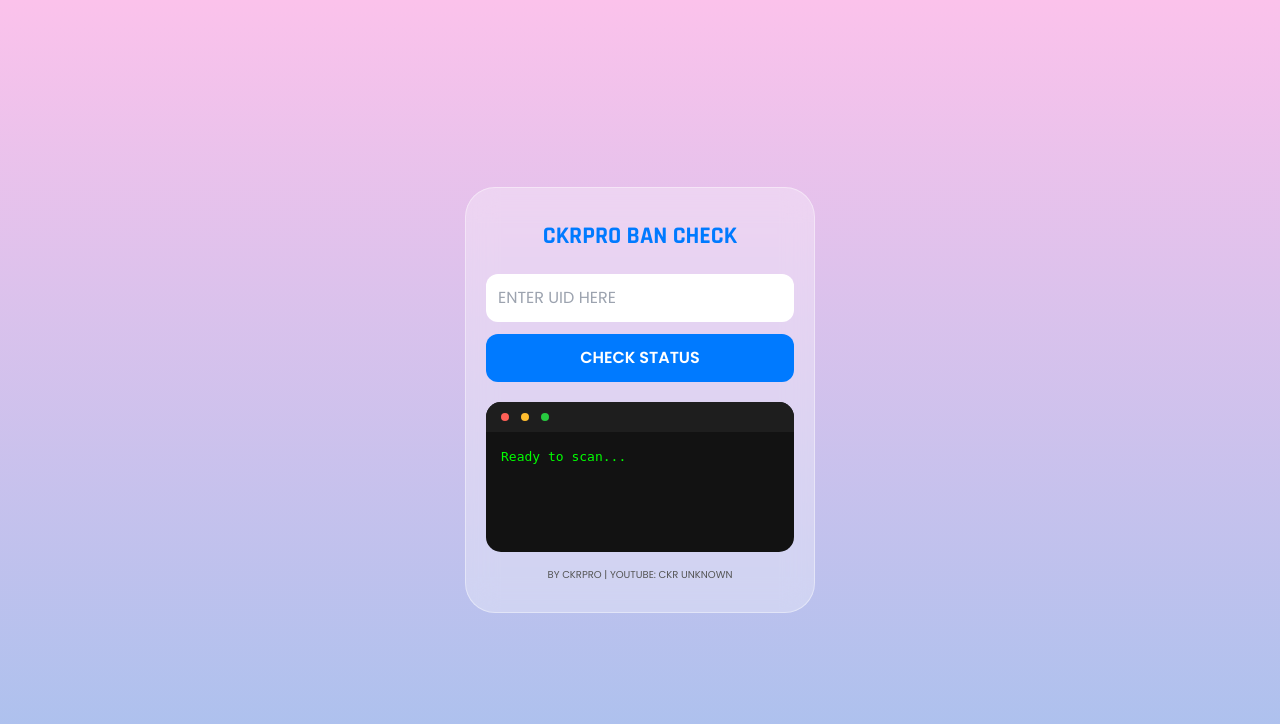
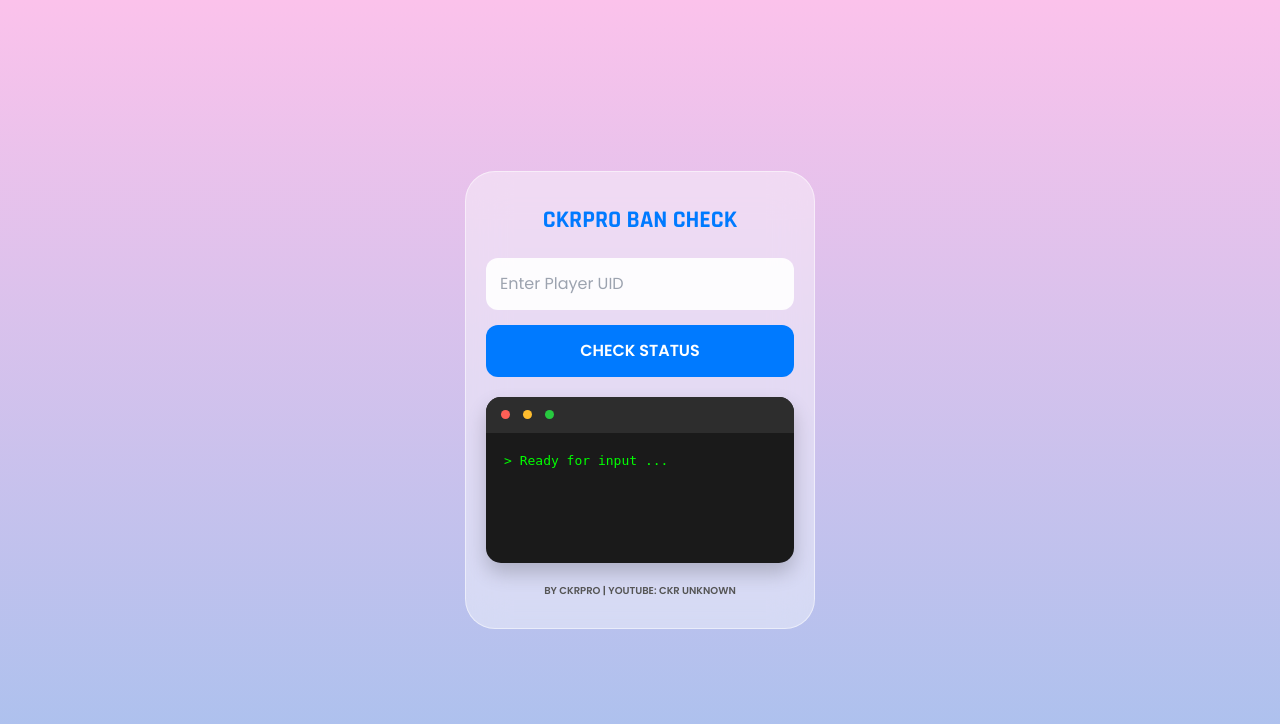
Before and after one commit to CKR11111/Ff-ban-check-web, a Flask app: page / in a window 1280 px wide. Shown: the top 724 px of the page. Run offline with Flask 3, Linux system fonts and the light colour scheme; some libraries are stand-ins or nearby versions.

Commit message:
Add files via upload

```diff
--- a/templates/index.html
+++ b/templates/index.html
@@ -13,58 +13,58 @@
             font-family: 'Poppins', sans-serif; margin: 0; padding: 10px;
         }
         .compact-card {
-            background: rgba(255, 255, 255, 0.3); backdrop-filter: blur(15px);
+            background: rgba(255, 255, 255, 0.4); backdrop-filter: blur(20px);
             border-radius: 30px; padding: 30px 20px; width: 100%; max-width: 350px;
-            border: 1px solid rgba(255, 255, 255, 0.4); text-align: center;
+            border: 1px solid rgba(255, 255, 255, 0.5); text-align: center;
         }
         .banner {
             font-family: 'Rajdhani', sans-serif; font-size: 24px; color: #007AFF;
-            text-transform: uppercase; margin-bottom: 20px;
+            text-transform: uppercase; margin-bottom: 20px; font-weight: 800;
         }
         .input-box {
-            background: #fff; border: none; border-radius: 12px;
-            padding: 12px; width: 100%; font-size: 16px; margin-bottom: 12px; outline: none;
+            background: rgba(255, 255, 255, 0.9); border: none; border-radius: 12px;
+            padding: 14px; width: 100%; font-size: 16px; margin-bottom: 15px; outline: none;
         }
         .check-btn {
             background: #007AFF; color: white; border-radius: 12px;
-            padding: 12px; width: 100%; font-weight: bold; transition: 0.2s;
+            padding: 14px; width: 100%; font-weight: bold; transition: 0.3s;
         }
         .terminal {
-            background: #121212; border-radius: 15px; margin-top: 20px; overflow: hidden;
-            text-align: left; font-family: monospace; font-size: 13px;
+            background: #1a1a1a; border-radius: 15px; margin-top: 20px; overflow: hidden;
+            text-align: left; font-family: monospace; box-shadow: 0 10px 20px rgba(0,0,0,0.2);
         }
-        .term-body { padding: 15px; color: #00ff00; min-height: 120px; }
-        .dot { width: 8px; height: 8px; border-radius: 50%; display: inline-block; margin-right: 4px;}
+        .term-body { padding: 18px; color: #00ff00; min-height: 130px; font-size: 13px; line-height: 1.6; }
+        .dot { width: 9px; height: 9px; border-radius: 50%; display: inline-block; margin-right: 5px; }
     </style>
 </head>
 <body>
 
 <div class="compact-card">
     <div class="banner">CKRPRO BAN CHECK</div>
-    <input type="number" id="uid" class="input-box" placeholder="ENTER UID HERE">
-    <button onclick="checkNow()" class="check-btn" id="btnText">CHECK STATUS</button>
+    <input type="number" id="uid" class="input-box" placeholder="Enter Player UID">
+    <button onclick="checkNow()" class="check-btn" id="btn">CHECK STATUS</button>
 
     <div class="terminal">
-        <div style="background:#1e1e1e; padding:5px 15px;">
+        <div style="background:#2d2d2d; padding:8px 15px;">
             <div class="dot" style="background:#ff5f56"></div>
             <div class="dot" style="background:#ffbd2e"></div>
             <div class="dot" style="background:#27c93f"></div>
         </div>
-        <div class="term-body" id="log">Ready to scan...</div>
+        <div class="term-body" id="log">> Ready for input ...</div>
     </div>
-    <p style="font-size: 10px; margin-top: 15px; color: #555;">BY CKRPRO | YOUTUBE: CKR UNKNOWN</p>
+    <p style="font-size: 10px; margin-top: 20px; color: #555; font-weight: 600;">BY CKRPRO | YOUTUBE: CKR UNKNOWN</p>
 </div>
 
 <script>
     async function checkNow() {
         const uid = document.getElementById('uid').value;
         const log = document.getElementById('log');
-        const btn = document.getElementById('btnText');
+        const btn = document.getElementById('btn');
 
-        if(!uid) { log.innerHTML = "❌ Please enter UID!"; return; }
+        if(!uid) { log.innerHTML = "<span style='color:#ff5f56'>> Error: UID halnus!</span>"; return; }
 
-        log.innerHTML = "> Scanning ID: " + uid + "...<br>> Requesting Server...";
-        btn.disabled = true; btn.style.opacity = "0.5";
+        log.innerHTML = "> Scanning UID: " + uid + "...<br>> Connecting to API...<br>> Fetching Data...";
+        btn.disabled = true; btn.style.opacity = "0.6";
 
         try {
             const response = await fetch('/check', {
@@ -72,22 +72,29 @@
                 headers: {'Content-Type': 'application/json'},
                 body: JSON.stringify({player_id: uid})
             });
-
             const data = await response.json();
 
             setTimeout(() => {
-                if(data.is_banned === true) {
-                    log.innerHTML = "> ID: "+uid+"<br>> STATUS: <span style='color:red'>BANNED ❌</span><br>> Done.";
-                } else if(data.is_banned === false) {
-                    log.innerHTML = "> ID: "+uid+"<br>> STATUS: <span style='color:#00ff00'>SAFE ✅</span><br>> Done.";
+                // API response check (status: "NOT BANNED" or "BANNED")
+                if(data.status) {
+                    let isBanned = data.status.includes("NOT BANNED") ? false : true;
+                    let color = isBanned ? "#ff5f56" : "#00ff00";
+                    let resultText = isBanned ? "BANNED ❌" : "SAFE ✅";
+
+                    log.innerHTML = `
+                        > Connection Secure.<br>
+                        > Player: ${data.player_name || 'Unknown'}<br>
+                        > Region: ${data.region || 'Unknown'}<br>
+                        > Status: <span style="color:${color}; font-weight:bold;">${resultText}</span><br><br>
+                        > Done.
+                    `;
                 } else {
-                    log.innerHTML = "> Server Busy.<br>> Status: <span style='color:yellow'>NOT FOUND</span><br>> Try again later.";
+                    log.innerHTML = "> <span style='color:#ff5f56'>Error: Invalid ID</span>";
                 }
                 btn.disabled = false; btn.style.opacity = "1";
             }, 1000);
-
         } catch(e) {
-            log.innerHTML = "❌ Connection Failed!";
+            log.innerHTML = "> <span style='color:#ff5f56'>Server Connection Failed!</span>";
             btn.disabled = false; btn.style.opacity = "1";
         }
     }
```
